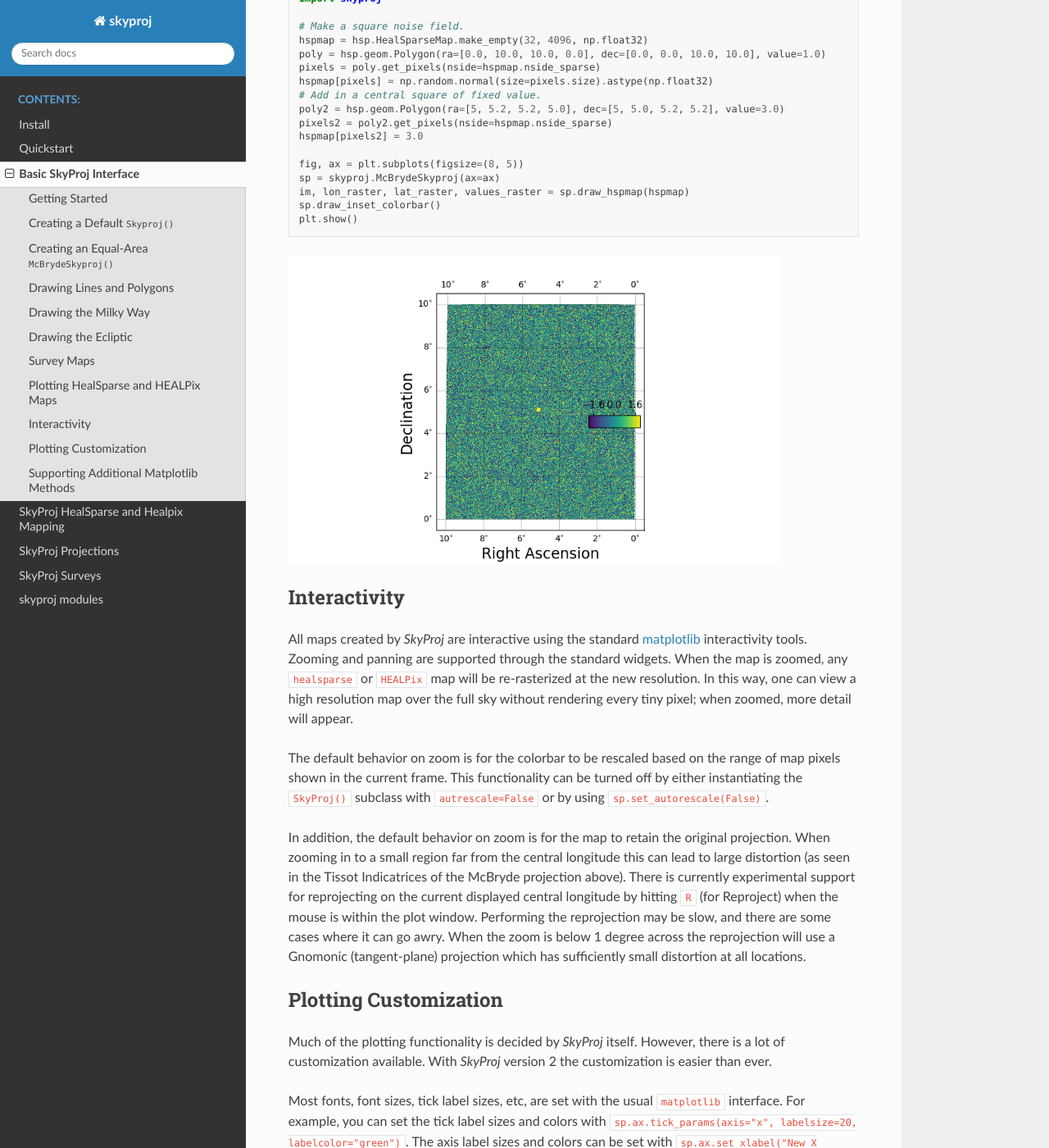
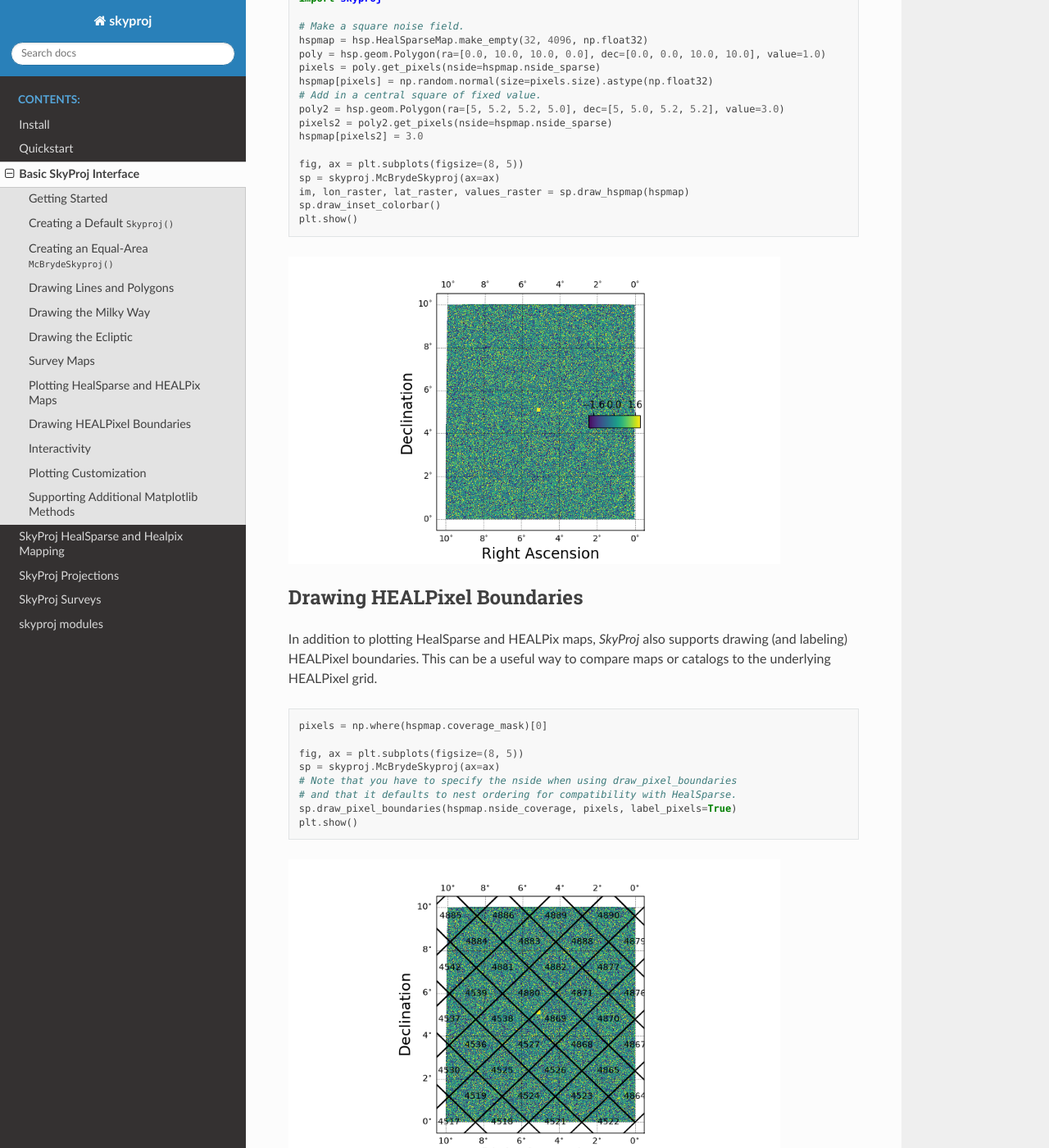
Before and after one commit to LSSTDESC/skyproj, a Sphinx documentation site: the page built from docs/basic_interface.rst, in a window 1280 px wide and 1400 px high, scrolled down 7067 px. Shown: the whole window at 82% size. Built offline with Sphinx 7.4.7 and the Read the Docs theme 3.1.0, drawn with Linux system fonts in a browser that asks for light colours; the version number could not be read and is left out.

Commit message:
add section for pixel boundaries to interface docs

```diff
--- a/docs/basic_interface.rst
+++ b/docs/basic_interface.rst
@@ -254,6 +254,29 @@ For more details on plotting :code:`HealSparse` and :code:`HEALPix` maps, see :r
    :alt: HealSparse map with inset colorbar.
 
 
+Drawing HEALPixel Boundaries
+----------------------------
+
+In addition to plotting HealSparse and HEALPix maps, `SkyProj` also supports drawing (and labeling) HEALPixel boundaries.
+This can be a useful way to compare maps or catalogs to the underlying HEALPixel grid.
+
+
+.. code-block :: python
+
+    pixels = np.where(hspmap.coverage_mask)[0]
+
+    fig, ax = plt.subplots(figsize=(8, 5))
+    sp = skyproj.McBrydeSkyproj(ax=ax)
+    # Note that you have to specify the nside when using draw_pixel_boundaries
+    # and that it defaults to nest ordering for compatibility with HealSparse.
+    sp.draw_pixel_boundaries(hspmap.nside_coverage, pixels, label_pixels=True)
+    plt.show()
+
+.. image:: images/pixel_boundaries.png
+   :width: 600
+   :alt: HealSparse map with coverage pixel boundaries drawn and labeled.
+
+
 Interactivity
 -------------
 
```
Also changed, not shown: docs/images/pixel_boundaries.png (added).
